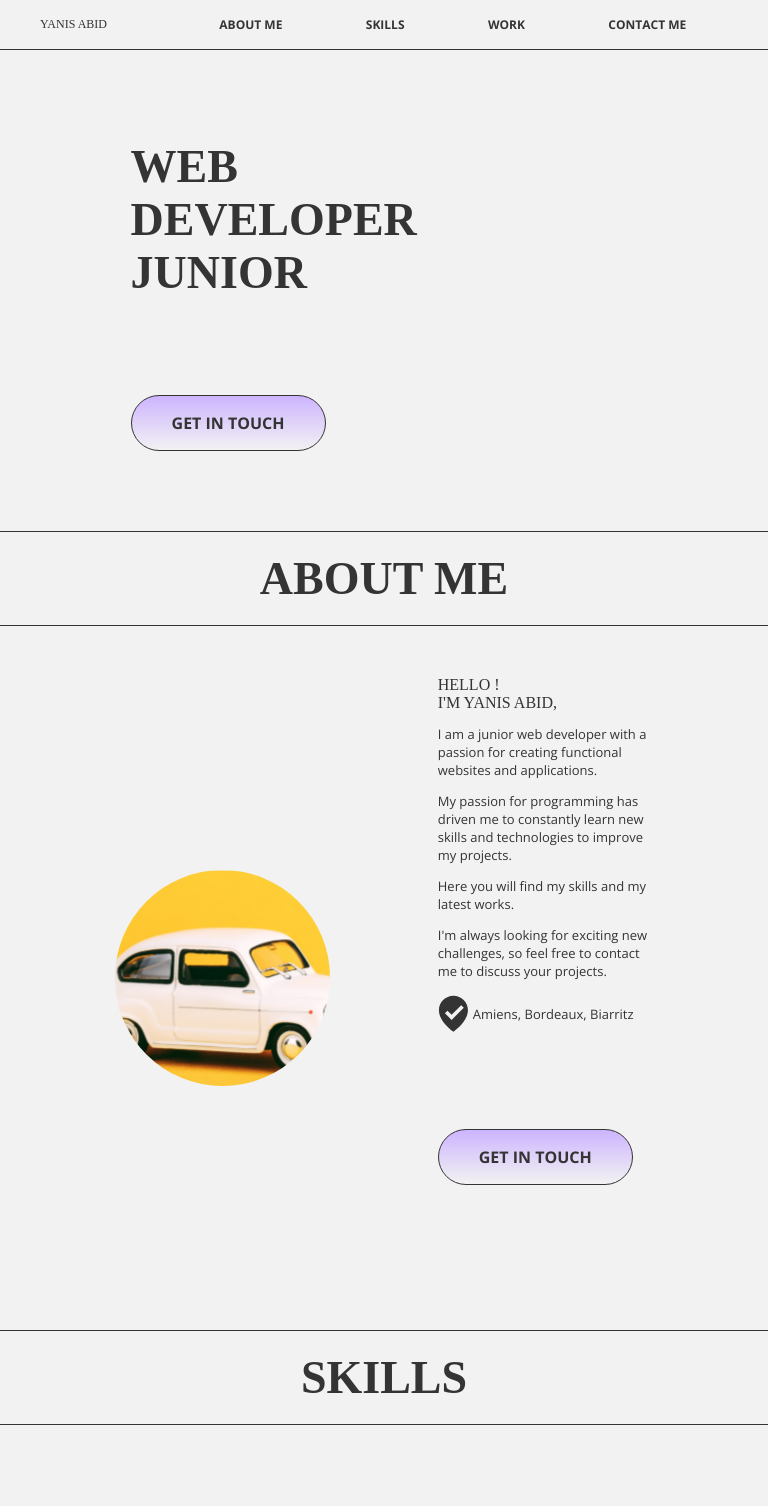
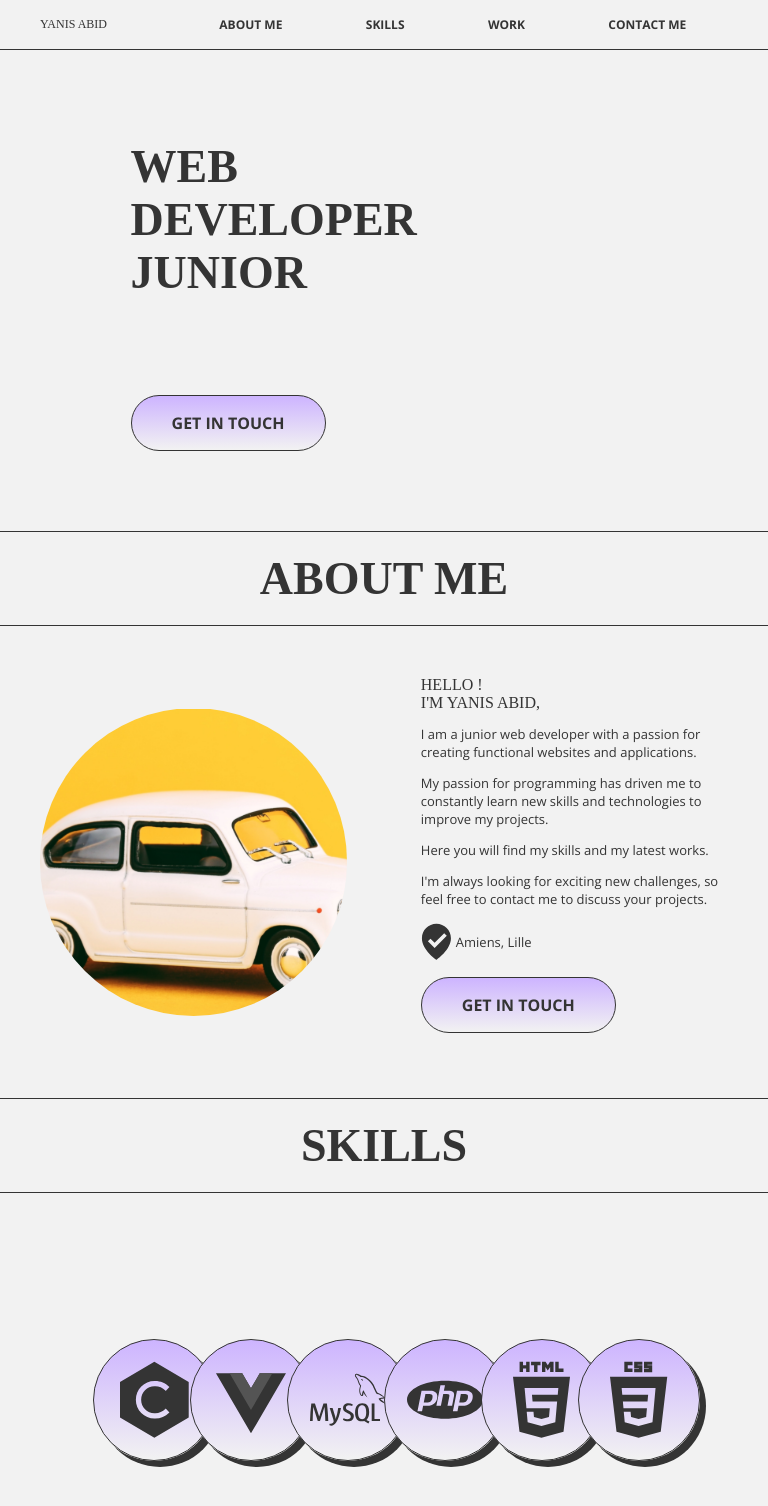
Before and after one commit to Yanis60740/Portfolio-v2, a Vue app: page / in a window 768 px wide. Shown: the top 1506 px of the page. Built offline with nearby package versions, Linux system fonts and the light colour scheme; a web font is replaced by a local one.

Commit message:
fin du responsive, manque plus qu'à ajouter une phoyo de profil

```diff
--- a/src/components/AboutMe.vue
+++ b/src/components/AboutMe.vue
@@ -107,8 +107,8 @@ export default {
 .buttonBox {
   display: flex;
   justify-content: flex-start;
-  width: 100%;
-  padding: 95px 0;
+  width: 194.97px;
+  padding: 60px 0;
   box-sizing: border-box;
 }
 
@@ -128,18 +128,26 @@ export default {
   }
 
   .buttonBox{
-    padding: 30px 0;
+    padding: 15px 0;
     margin-left: -34px;
-    width: 194.97px;
   }
 }
 
-// @media only screen and (min-width: 570px) and (max-width: 900px){
-//   .aboutMe {
-//     &__content{
-//       flex-direction: none;
-//       align-items: none;
-//     }
-//   }
-// }
+@media only screen and (min-width: 570px) and (max-width: 1100px){
+  .aboutMe {
+    &__content{
+      width: unset;
+      &__left{
+        margin-left: 40px;
+      }
+      &__right{
+        margin-right: 40px;
+      }
+    }
+  }
+
+  .buttonBox{
+    padding: 15px 0;
+  }
+}
 </style>
--- a/src/components/HeroBanner.vue
+++ b/src/components/HeroBanner.vue
@@ -95,7 +95,7 @@ export default {
                 yoyo: true,
             });
             gsap.to(hi, {
-                scale: 1,
+                scale: 0.9,
                 duration: duree,
                 repeatDelay: 0.8,
                 ease: "elastic.out(1.4, 0.7)",
@@ -221,18 +221,27 @@ export default {
     }
 }
 
-@media only screen and (max-width: 899px){
-    .heroBanner__container__right{
-        display: none;
+@media only screen and (max-width: 930px){
+    .heroBanner{
+        &__container{
+            &__right{
+                display: none;
+            }
+        }
     }
   }
 
-@media only screen and (min-width: 900px) and (max-width: 1039px){
+@media only screen and (min-width: 930px) and (max-width: 1040px){
     .heroBanner__container__right{
         margin-right: -20%;
     }
 
     .bg {
+        width: 60px;
+        height: 60px;
+    }
+
+    .bg:nth-child(6){
         width: 60px;
         height: 60px;
         & img{
@@ -249,6 +258,11 @@ export default {
     .bg {
         width: 60px;
         height: 60px;
+    }
+
+    .bg:nth-child(6){
+        width: 60px;
+        height: 60px;
         & img{
             width: 60px;
         }
--- a/src/data.json
+++ b/src/data.json
@@ -14,7 +14,7 @@
         "I'm always looking for exciting new challenges, so feel free to contact me to discuss your projects."
       ],
       "icon": "position_icon.svg",
-      "localisation": "Amiens, Bordeaux, Biarritz",
+      "localisation": "Amiens, Lille",
       "photo": "../src/assets/images/illustration.svg"
     },
     {
```
